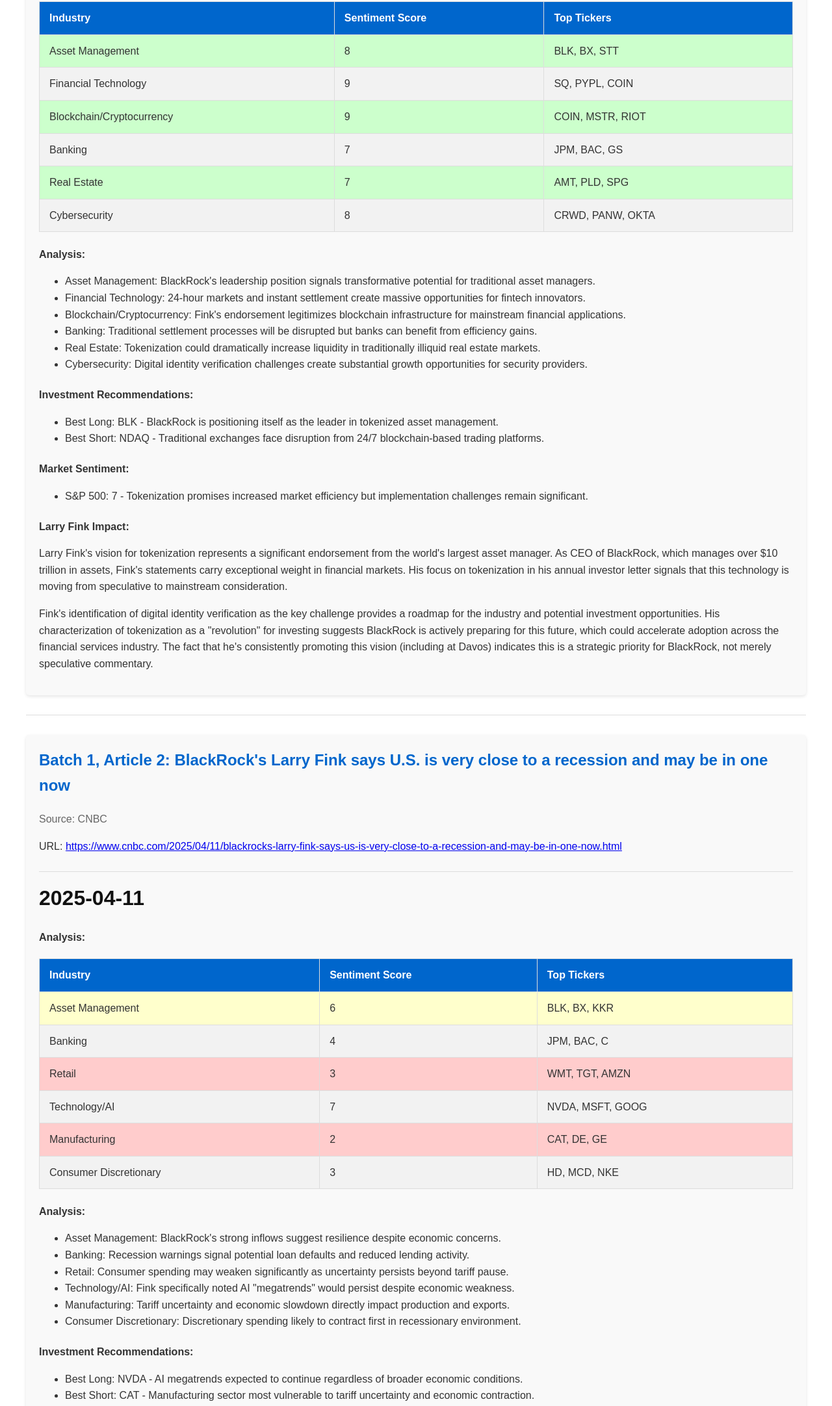
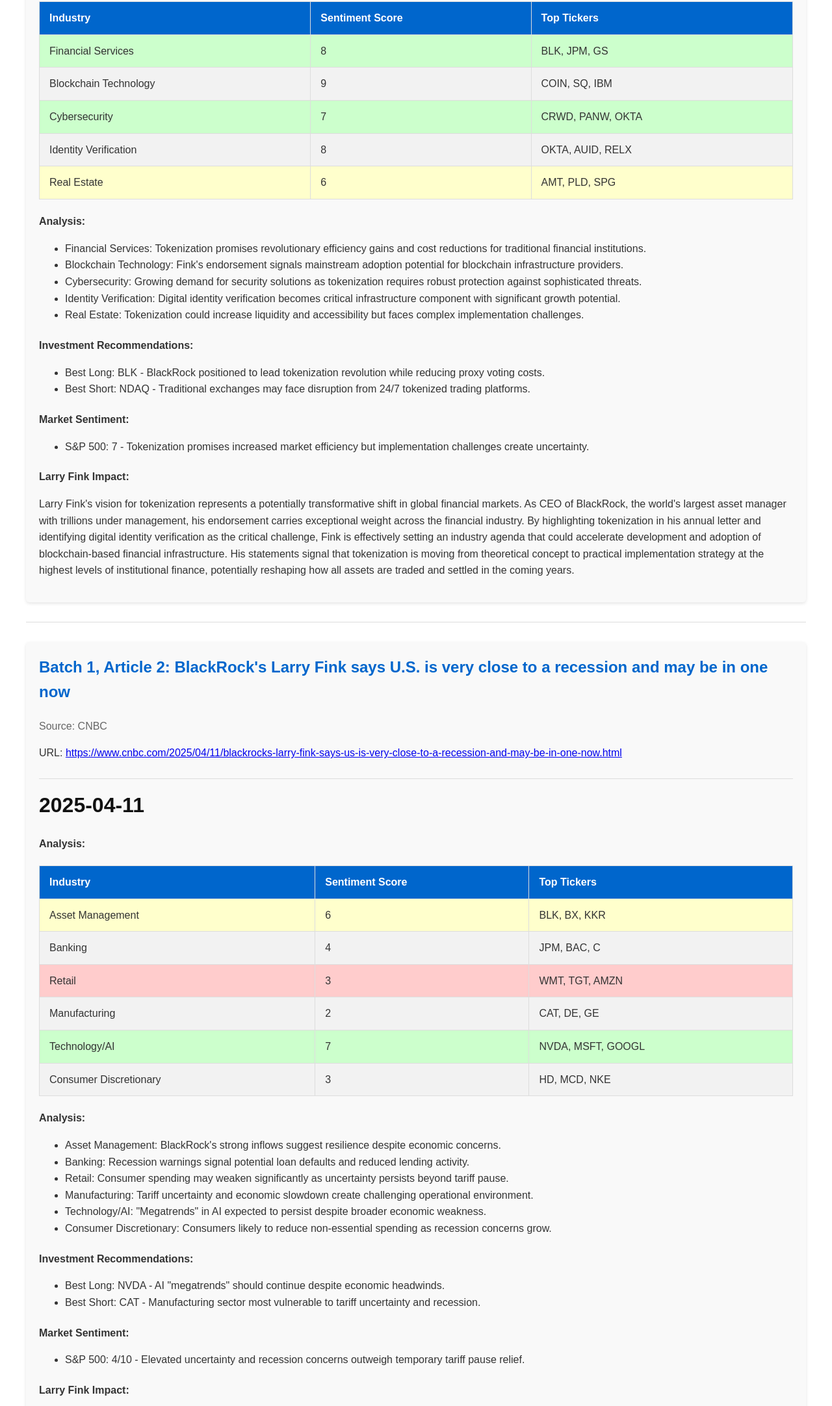
Before and after one commit to torconado/torconado.github.io, a plain HTML site: page fink_summary.html in a window 1280 px wide. Shown: the part 612-2776 px from the top of the page at 65% size. Drawn offline with Linux system fonts and the light colour scheme.

Commit message:
fxi2025-04-27-11:09

```diff
--- a/fink_summary.html
+++ b/fink_summary.html
@@ -137,7 +137,7 @@
         <header>
             <h1>Larry Fink News Analysis Summary</h1>
             <div class="meta-info">
-                <p>Generated on: 2025-04-27 11:07:28</p>
+                <p>Generated on: 2025-04-27 11:10:11</p>
                 <p>Total Articles Analyzed: 3</p>
             </div>
         </header>
@@ -164,65 +164,58 @@
                 </thead>
                 <tbody>
                     <tr class="sentiment-7-10">
-                        <td>Asset Management</td>
+                        <td>Financial Services</td>
                         <td>8</td>
-                        <td>BLK, BX, STT</td>
+                        <td>BLK, JPM, GS</td>
                     </tr>
                     <tr class="sentiment-7-10">
-                        <td>Financial Technology</td>
+                        <td>Blockchain Technology</td>
                         <td>9</td>
-                        <td>SQ, PYPL, COIN</td>
-                    </tr>
-                    <tr class="sentiment-7-10">
-                        <td>Blockchain/Cryptocurrency</td>
-                        <td>9</td>
-                        <td>COIN, MSTR, RIOT</td>
-                    </tr>
-                    <tr class="sentiment-7-10">
-                        <td>Banking</td>
-                        <td>7</td>
-                        <td>JPM, BAC, GS</td>
-                    </tr>
-                    <tr class="sentiment-7-10">
-                        <td>Real Estate</td>
-                        <td>7</td>
-                        <td>AMT, PLD, SPG</td>
+                        <td>COIN, SQ, IBM</td>
                     </tr>
                     <tr class="sentiment-7-10">
                         <td>Cybersecurity</td>
+                        <td>7</td>
+                        <td>CRWD, PANW, OKTA</td>
+                    </tr>
+                    <tr class="sentiment-7-10">
+                        <td>Identity Verification</td>
                         <td>8</td>
-                        <td>CRWD, PANW, OKTA</td>
+                        <td>OKTA, AUID, RELX</td>
+                    </tr>
+                    <tr class="sentiment-4-6">
+                        <td>Real Estate</td>
+                        <td>6</td>
+                        <td>AMT, PLD, SPG</td>
                     </tr>
                 </tbody>
             </table>
             <div class="analysis-section">
                 <h4>Analysis:</h4>
                 <ul>
-                    <li>Asset Management: BlackRock's leadership position signals transformative potential for traditional asset managers.</li>
-                    <li>Financial Technology: 24-hour markets and instant settlement create massive opportunities for fintech innovators.</li>
-                    <li>Blockchain/Cryptocurrency: Fink's endorsement legitimizes blockchain infrastructure for mainstream financial applications.</li>
-                    <li>Banking: Traditional settlement processes will be disrupted but banks can benefit from efficiency gains.</li>
-                    <li>Real Estate: Tokenization could dramatically increase liquidity in traditionally illiquid real estate markets.</li>
-                    <li>Cybersecurity: Digital identity verification challenges create substantial growth opportunities for security providers.</li>
+                    <li>Financial Services: Tokenization promises revolutionary efficiency gains and cost reductions for traditional financial institutions.</li>
+                    <li>Blockchain Technology: Fink's endorsement signals mainstream adoption potential for blockchain infrastructure providers.</li>
+                    <li>Cybersecurity: Growing demand for security solutions as tokenization requires robust protection against sophisticated threats.</li>
+                    <li>Identity Verification: Digital identity verification becomes critical infrastructure component with significant growth potential.</li>
+                    <li>Real Estate: Tokenization could increase liquidity and accessibility but faces complex implementation challenges.</li>
                 </ul>
             </div>
             <div class="analysis-section">
                 <h4>Investment Recommendations:</h4>
                 <ul>
-                    <li>Best Long: BLK - BlackRock is positioning itself as the leader in tokenized asset management.</li>
-                    <li>Best Short: NDAQ - Traditional exchanges face disruption from 24/7 blockchain-based trading platforms.</li>
+                    <li>Best Long: BLK - BlackRock positioned to lead tokenization revolution while reducing proxy voting costs.</li>
+                    <li>Best Short: NDAQ - Traditional exchanges may face disruption from 24/7 tokenized trading platforms.</li>
                 </ul>
             </div>
             <div class="analysis-section">
                 <h4>Market Sentiment:</h4>
                 <ul>
-                    <li>S&P 500: 7 - Tokenization promises increased market efficiency but implementation challenges remain significant.</li>
+                    <li>S&P 500: 7 - Tokenization promises increased market efficiency but implementation challenges create uncertainty.</li>
                 </ul>
             </div>
             <div class="analysis-section">
                 <h4>Larry Fink Impact:</h4>
-                <p>Larry Fink's vision for tokenization represents a significant endorsement from the world's largest asset manager. As CEO of BlackRock, which manages over $10 trillion in assets, Fink's statements carry exceptional weight in financial markets. His focus on tokenization in his annual investor letter signals that this technology is moving from speculative to mainstream consideration.</p>
-                <p>Fink's identification of digital identity verification as the key challenge provides a roadmap for the industry and potential investment opportunities. His characterization of tokenization as a "revolution" for investing suggests BlackRock is actively preparing for this future, which could accelerate adoption across the financial services industry. The fact that he's consistently promoting this vision (including at Davos) indicates this is a strategic priority for BlackRock, not merely speculative commentary.</p>
+                <p>Larry Fink's vision for tokenization represents a potentially transformative shift in global financial markets. As CEO of BlackRock, the world's largest asset manager with trillions under management, his endorsement carries exceptional weight across the financial industry. By highlighting tokenization in his annual letter and identifying digital identity verification as the critical challenge, Fink is effectively setting an industry agenda that could accelerate development and adoption of blockchain-based financial infrastructure. His statements signal that tokenization is moving from theoretical concept to practical implementation strategy at the highest levels of institutional finance, potentially reshaping how all assets are traded and settled in the coming years.</p>
             </div>
         </div>
         <div class="divider"></div>
@@ -263,15 +256,15 @@
                         <td>3</td>
                         <td>WMT, TGT, AMZN</td>
                     </tr>
-                    <tr class="sentiment-7-10">
-                        <td>Technology/AI</td>
-                        <td>7</td>
-                        <td>NVDA, MSFT, GOOG</td>
-                    </tr>
                     <tr class="sentiment-0-3">
                         <td>Manufacturing</td>
                         <td>2</td>
                         <td>CAT, DE, GE</td>
+                    </tr>
+                    <tr class="sentiment-7-10">
+                        <td>Technology/AI</td>
+                        <td>7</td>
+                        <td>NVDA, MSFT, GOOGL</td>
                     </tr>
                     <tr class="sentiment-0-3">
                         <td>Consumer Discretionary</td>
@@ -286,27 +279,27 @@
                     <li>Asset Management: BlackRock's strong inflows suggest resilience despite economic concerns.</li>
                     <li>Banking: Recession warnings signal potential loan defaults and reduced lending activity.</li>
                     <li>Retail: Consumer spending may weaken significantly as uncertainty persists beyond tariff pause.</li>
-                    <li>Technology/AI: Fink specifically noted AI "megatrends" would persist despite economic weakness.</li>
-                    <li>Manufacturing: Tariff uncertainty and economic slowdown directly impact production and exports.</li>
-                    <li>Consumer Discretionary: Discretionary spending likely to contract first in recessionary environment.</li>
+                    <li>Manufacturing: Tariff uncertainty and economic slowdown create challenging operational environment.</li>
+                    <li>Technology/AI: "Megatrends" in AI expected to persist despite broader economic weakness.</li>
+                    <li>Consumer Discretionary: Consumers likely to reduce non-essential spending as recession concerns grow.</li>
                 </ul>
             </div>
             <div class="analysis-section">
                 <h4>Investment Recommendations:</h4>
                 <ul>
-                    <li>Best Long: NVDA - AI megatrends expected to continue regardless of broader economic conditions.</li>
-                    <li>Best Short: CAT - Manufacturing sector most vulnerable to tariff uncertainty and economic contraction.</li>
+                    <li>Best Long: NVDA - AI "megatrends" should continue despite economic headwinds.</li>
+                    <li>Best Short: CAT - Manufacturing sector most vulnerable to tariff uncertainty and recession.</li>
                 </ul>
             </div>
             <div class="analysis-section">
                 <h4>Market Sentiment:</h4>
                 <ul>
-                    <li>S&P 500: 4 - Elevated uncertainty and recession concerns outweigh temporary tariff pause relief.</li>
+                    <li>S&P 500: 4/10 - Elevated uncertainty and recession concerns outweigh temporary tariff pause relief.</li>
                 </ul>
             </div>
             <div class="analysis-section">
                 <h4>Larry Fink Impact:</h4>
-                <p>Larry Fink's recession warning carries significant weight as CEO of BlackRock, the world's largest asset manager with nearly $11.58 trillion under management. His statement that "we're very close, if not in, a recession now" reflects insights from his extensive network of corporate leaders and global economic visibility. Fink's comments about persistent uncertainty despite the 90-day tariff pause suggest deeper structural concerns beyond immediate policy actions. His observation that other CEOs share this recession view amplifies market anxiety, potentially accelerating defensive positioning across multiple sectors.</p>
+                <p>Larry Fink's recession warning carries significant weight as CEO of BlackRock, the world's largest asset manager with nearly $11.58 trillion under management. His assessment that the U.S. is "very close, if not in, a recession now" reflects insights from his extensive network of corporate leaders and global economic visibility. When Fink speaks about economic conditions, markets listen carefully as his perspective often influences institutional investment decisions and broader market sentiment. His comments about persistent uncertainty despite the 90-day tariff pause suggest deeper economic concerns beyond immediate policy actions.</p>
             </div>
         </div>
         <div class="divider"></div>
@@ -363,28 +356,28 @@
                 <h4>Analysis:</h4>
                 <ul>
                     <li>Airlines: Described as "sick canary in the coal mine" indicating early recession signals.</li>
-                    <li>Technology: Facing supply chain disruptions but megacap tech provided market solace.</li>
-                    <li>Retail: Walmart+ showing strong momentum with members spending three times more than non-members.</li>
+                    <li>Technology: Facing supply chain disruptions but megacap tech showed resilience amid market volatility.</li>
+                    <li>Retail: Walmart+ membership strength suggests consumer resilience despite economic uncertainty.</li>
                     <li>Financial Services: Mixed outlook with BlackRock CEO's recession warning tempering sentiment.</li>
-                    <li>Manufacturing: Vulnerable to tariff impacts with potential for significant supply chain disruptions.</li>
+                    <li>Manufacturing: Vulnerable to tariff impacts with potential supply chain disruptions.</li>
                 </ul>
             </div>
             <div class="analysis-section">
                 <h4>Investment Recommendations:</h4>
                 <ul>
-                    <li>Best Long: WMT - Strong membership growth and consumer value proposition during economic uncertainty.</li>
-                    <li>Best Short: AAL - Early indicator of recession with vulnerability to both tariffs and consumer spending.</li>
+                    <li>Best Long: WMT - Strong membership growth and consumer spending patterns during economic uncertainty.</li>
+                    <li>Best Short: AAL - Early indicator of recession with vulnerability to both tariffs and consumer pullback.</li>
                 </ul>
             </div>
             <div class="analysis-section">
                 <h4>Market Sentiment:</h4>
                 <ul>
-                    <li>S&P 500: 4/10 - Extreme volatility with brief bear market territory signals caution despite tech resilience.</li>
+                    <li>S&P 500: 4 - Extreme volatility with brief bear market territory suggests cautious investor sentiment.</li>
                 </ul>
             </div>
             <div class="analysis-section">
                 <h4>Larry Fink Impact:</h4>
-                <p>Larry Fink's statement that "we are probably in a recession right now" carries significant weight as the CEO of BlackRock, the world's largest asset manager. His assessment based on conversations with numerous CEOs, particularly highlighting the airline industry as an early warning indicator, suggests deeper economic concerns than market prices currently reflect. Fink's comments likely contributed to market volatility and may influence investment flows as institutional investors reconsider their exposure to cyclical industries vulnerable to both recession and tariff impacts.</p>
+                <p>Larry Fink's statement that "we are probably in a recession right now" carries significant weight as the CEO of BlackRock, the world's largest asset manager. His assessment directly contradicts more optimistic market narratives and specifically highlights the airline industry as an early warning indicator. Fink's comments likely contributed to market volatility and may influence investment strategies across multiple sectors as investors recalibrate their recession expectations based on his insider perspective from conversations with numerous CEOs.</p>
             </div>
         </div>
         <div class="divider"></div>
```
